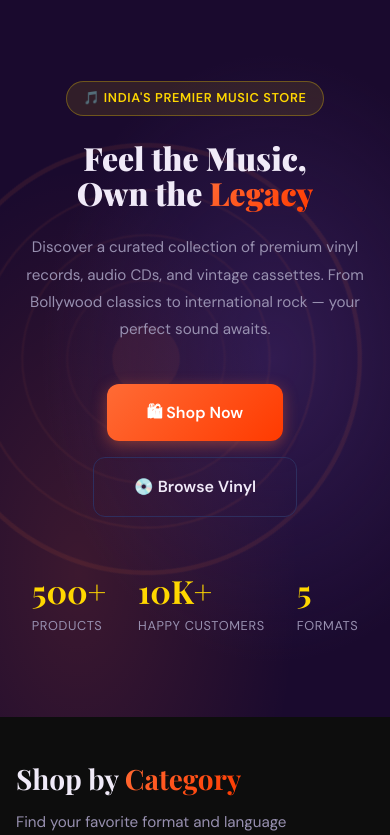
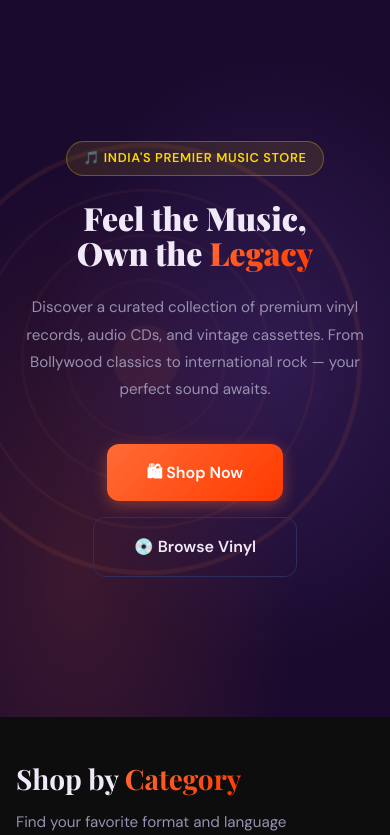
Before and after one commit to aijazamaankhan/velorexmusic-new, a PHP site: page / in a window 390 px wide. Shown: the part 70-905 px from the top of the page. Run offline with PHP 8.4, Linux system fonts and the light colour scheme; data that the repository does not hold is empty; some libraries are stand-ins or nearby versions.

Commit message:
fix(home): drop the invented hero stats
Removes "500+ Products", "10K+ Happy Customers" and "5 Formats" from the hero.

None of them were true. The catalogue holds 67 products, not 500+, and the
customer count was invented — a visitor who reads "500+" and then counts 67
items on /products has been given a reason to doubt everything else on the
page, which is an expensive thing to spend on a decorative strip.

Nothing replaces it: the hero is now headline, description and the two CTAs.
Shop Now gets the attention it should have had, and the page is ~50px shorter
on mobile, pulling the product sections nearer the fold.

Also removed the five CSS rules that became dead (.hero-stats, .stat-item,
.stat-value, .stat-label and the mobile override). Checked before deleting:
the remaining "stat-value"/"stat-label" matches in the storefront are
p-stat-value and skeleton-stat-value, different classes that merely contain the
substring, and the admin panel's identically named rules live in admin.css,
which the storefront never loads.

Verified at 1280px and 390px: strip gone, no fake numbers anywhere in the
rendered text, both CTAs intact, no horizontal overflow, no JS errors.

Co-Authored-By: Claude Opus 5 <noreply@anthropic.com>

```diff
--- a/index.html
+++ b/index.html
@@ -156,7 +156,7 @@
   <link rel="stylesheet" href="src/styles/components/skeleton.css?v=eeaff7e5">
   <!-- Page-specific styles (hero, products, cart, profile, footer, etc.).
        Must load AFTER components so page-level rules override defaults. -->
-  <link rel="stylesheet" href="src/styles/pages/storefront.css?v=5fcd289f">
+  <link rel="stylesheet" href="src/styles/pages/storefront.css?v=c3abd81b">
 </head>
 
 <body>
@@ -215,11 +215,6 @@
             <div class="hero-cta">
               <a href="#" onclick="navigate('products'); return false;" class="btn btn-primary btn-lg">🛍 Shop Now</a>
               <a href="#" onclick="navigate('products', {cat: 'vinyl'}); return false;" class="btn btn-secondary btn-lg">💿 Browse Vinyl</a>
-            </div>
-            <div class="hero-stats">
-              <div class="stat-item"><div class="stat-value">500+</div><div class="stat-label">Products</div></div>
-              <div class="stat-item"><div class="stat-value">10K+</div><div class="stat-label">Happy Customers</div></div>
-              <div class="stat-item"><div class="stat-value">5</div><div class="stat-label">Formats</div></div>
             </div>
           </div>
           <div class="hero-visual">
--- a/src/styles/pages/storefront.css
+++ b/src/styles/pages/storefront.css
@@ -132,10 +132,6 @@ body { padding-top: 70px; }
 .hero-title .highlight { background: var(--orange-gradient); -webkit-background-clip: text; -webkit-text-fill-color: transparent; background-clip: text; }
 .hero-desc { color: var(--text-muted); font-size: 1.1rem; max-width: 480px; margin-bottom: 2.5rem; line-height: 1.8; }
 .hero-cta { display: flex; gap: 1rem; flex-wrap: wrap; }
-.hero-stats { display: flex; gap: 2rem; margin-top: 3rem; flex-wrap: wrap; }
-.stat-item { text-align: left; }
-.stat-value { font-family: var(--font-display); font-size: 2rem; font-weight: 700; color: var(--accent); }
-.stat-label { font-size: 0.8rem; color: var(--text-muted); text-transform: uppercase; letter-spacing: 0.05em; }
 .hero-visual { position: relative; display: flex; align-items: center; justify-content: center; }
 .vinyl-showcase { position: relative; width: 380px; height: 380px; }
 .vinyl-record { width: 100%; height: 100%; border-radius: 50%; background: conic-gradient(from 0deg, #1a1a1a 0deg, #2a2a2a 10deg, #1a1a1a 20deg, #333 30deg, #1a1a1a 40deg, #2a2a2a 50deg, #1a1a1a 60deg, #333 70deg, #1a1a1a 80deg, #2a2a2a 90deg, #1a1a1a 100deg, #333 110deg, #1a1a1a 120deg, #2a2a2a 130deg, #1a1a1a 140deg, #333 150deg, #1a1a1a 160deg, #2a2a2a 170deg, #1a1a1a 180deg, #333 190deg, #1a1a1a 200deg, #2a2a2a 210deg, #1a1a1a 220deg, #333 230deg, #1a1a1a 240deg, #2a2a2a 250deg, #1a1a1a 260deg, #333 270deg, #1a1a1a 280deg, #2a2a2a 290deg, #1a1a1a 300deg, #333 310deg, #1a1a1a 320deg, #2a2a2a 330deg, #1a1a1a 340deg, #333 350deg, #1a1a1a 360deg); animation: spin 8s linear infinite; box-shadow: 0 0 60px rgba(255, 107, 53, 0.3), 0 0 120px rgba(83, 52, 131, 0.2); display: flex; align-items: center; justify-content: center; }
@@ -611,7 +607,6 @@ textarea.form-control { resize: vertical; min-height: 100px; }
   .hero-container { grid-template-columns: 1fr; text-align: center; padding: 3rem 1.5rem; gap: 2rem; }
   .hero-visual { display: none; }
   .hero-cta { justify-content: center; flex-wrap: wrap; }
-  .hero-stats { justify-content: center; flex-wrap: wrap; }
   .categories-grid { grid-template-columns: 1fr 1fr; }
   .footer-grid { grid-template-columns: 1fr 1fr; gap: 2rem; }
   .admin-stats { grid-template-columns: 1fr 1fr; }
```
